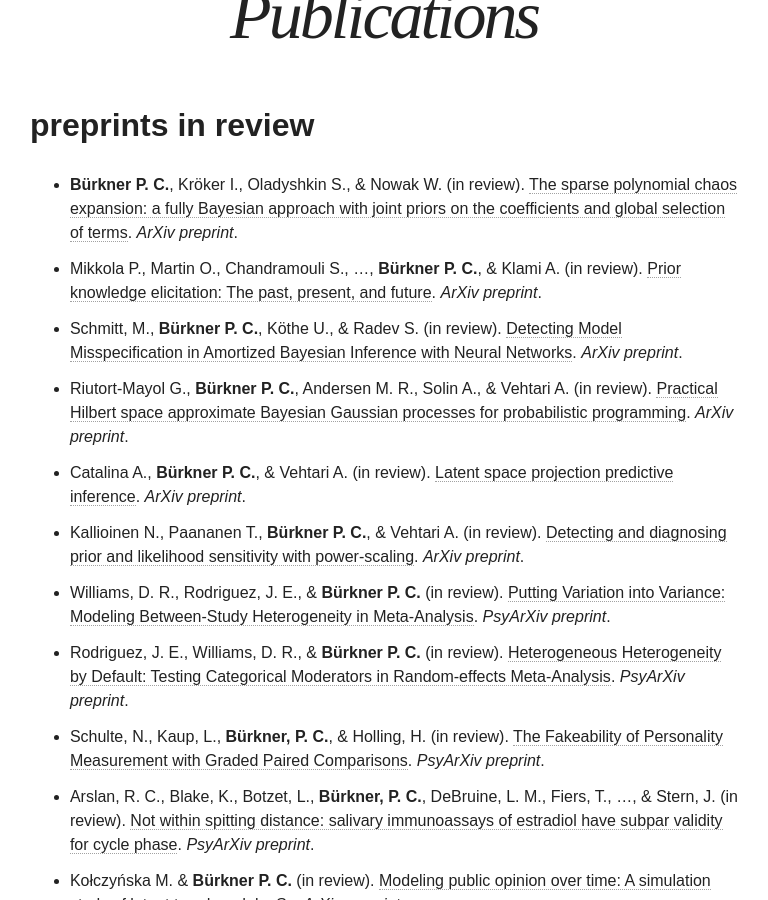
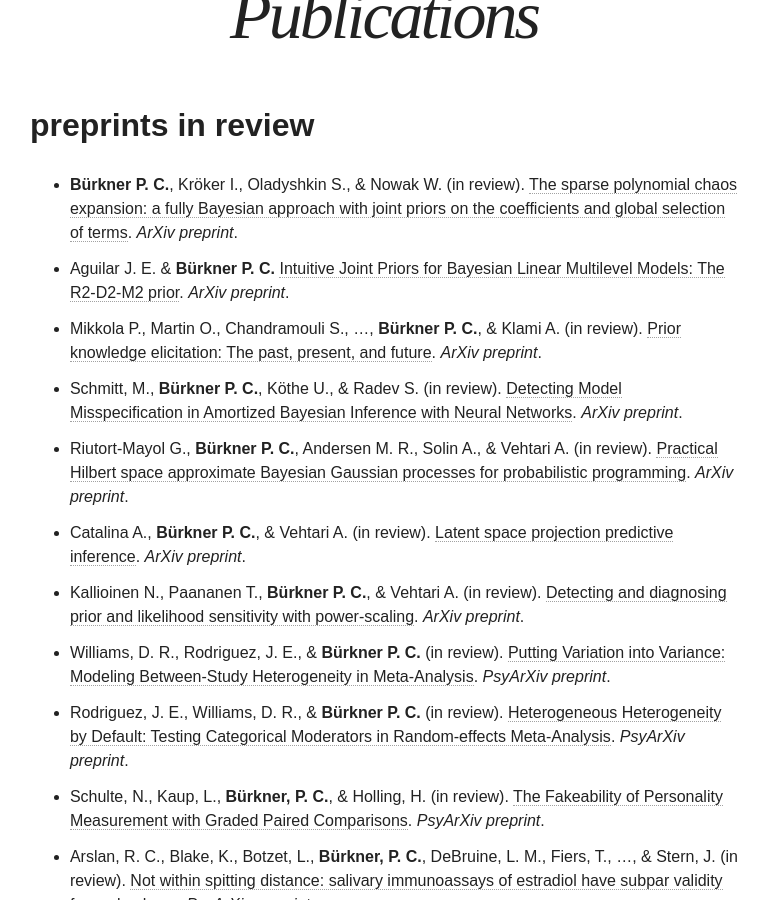
Before and after one commit to paul-buerkner/paul-buerkner.github.io, a Jekyll site: the page built from publications/index.md, in a window 1280 px wide and 900 px high, scrolled down 497 px. Shown: the whole window, without its empty margins (256-1024 px from the left). Built offline with Jekyll 4.4.1, drawn with Linux system fonts in a browser that asks for light colours; nearby versions of some CDN libraries.

Commit message:
add new preprint

```diff
--- a/publications/index.md
+++ b/publications/index.md
@@ -7,6 +7,7 @@ excerpt: "A list of my publications"
 ## preprints in review
 
 * **Bürkner P. C.**, Kröker I., Oladyshkin S., & Nowak W. (in review). [The sparse polynomial chaos expansion: a fully Bayesian approach with joint priors on the coefficients and global selection of terms](https://arxiv.org/abs/2204.06043). *ArXiv preprint*.
+* Aguilar J. E. & **Bürkner P. C.** [Intuitive Joint Priors for Bayesian Linear Multilevel Models: The R2-D2-M2 prior](https://arxiv.org/abs/2208.07132). *ArXiv preprint*.
 * Mikkola P., Martin O., Chandramouli S., ..., **Bürkner P. C.**, & Klami A. (in review). [Prior knowledge elicitation: The past, present, and future](https://arxiv.org/abs/2112.01380). *ArXiv preprint*.
 * Schmitt, M., **Bürkner P. C.**, Köthe U., & Radev S. (in review). [Detecting Model Misspecification in Amortized Bayesian Inference with Neural Networks](https://arxiv.org/abs/2112.08866). *ArXiv preprint*.
 * Riutort-Mayol G., **Bürkner P. C.**, Andersen M. R., Solin A., & Vehtari A. (in review). [Practical Hilbert space approximate Bayesian Gaussian processes for probabilistic programming](http://arxiv.org/abs/2004.11408). *ArXiv preprint*.
```
